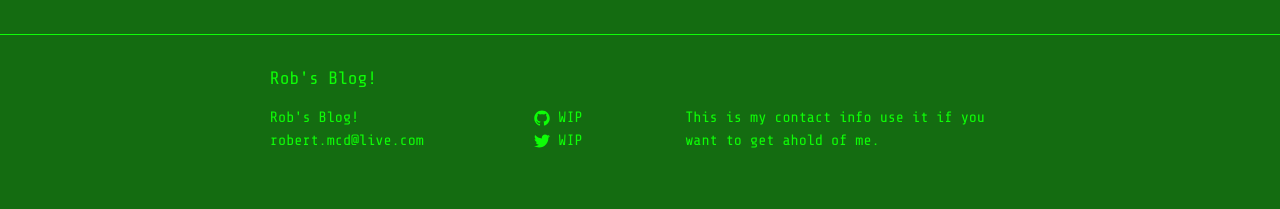
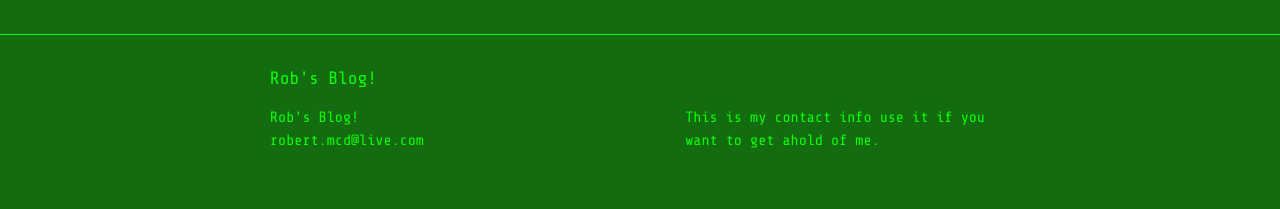
Before and after one commit to xSpiralx/xSpiralx.github.io, a Jekyll site: the page built from index.html, in a window 1280 px wide. Shown: the part 709-918 px from the top of the page. Built offline with Jekyll 4.4.1, drawn with Linux system fonts in a browser that asks for light colours.

Commit message:
Update _config.yml
removed after update was linking to wrong location

```diff
--- a/_config.yml
+++ b/_config.yml
@@ -11,8 +11,8 @@ email: robert.mcd@live.com
 description: This is my contact info use it if you want to get ahold of me.
 baseurl: "" # the subpath of your site, e.g. /blog
 url: "http://yourdomain.com" # the base hostname & protocol for your site
-twitter_username: WIP
-github_username:  WIP
+twitter_username:
+github_username:
 
 # Build settings
 markdown: kramdown
```
